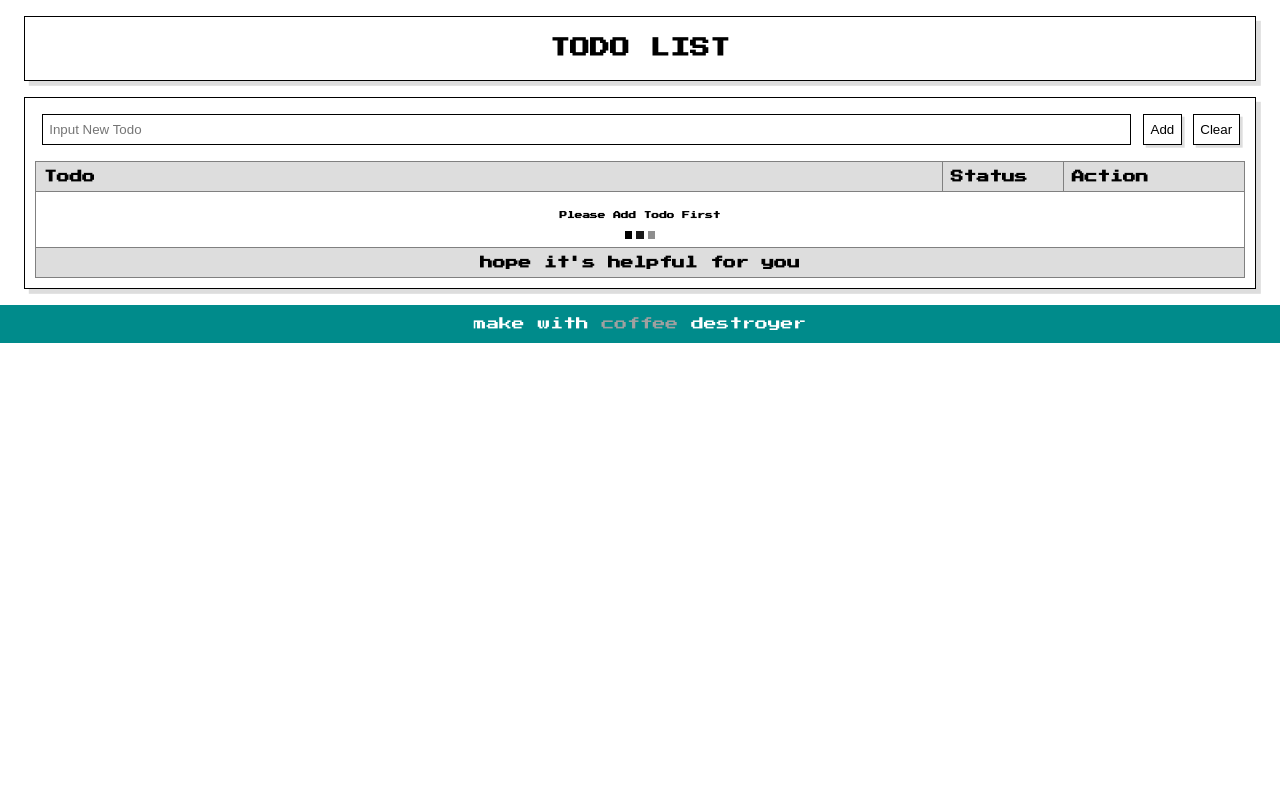
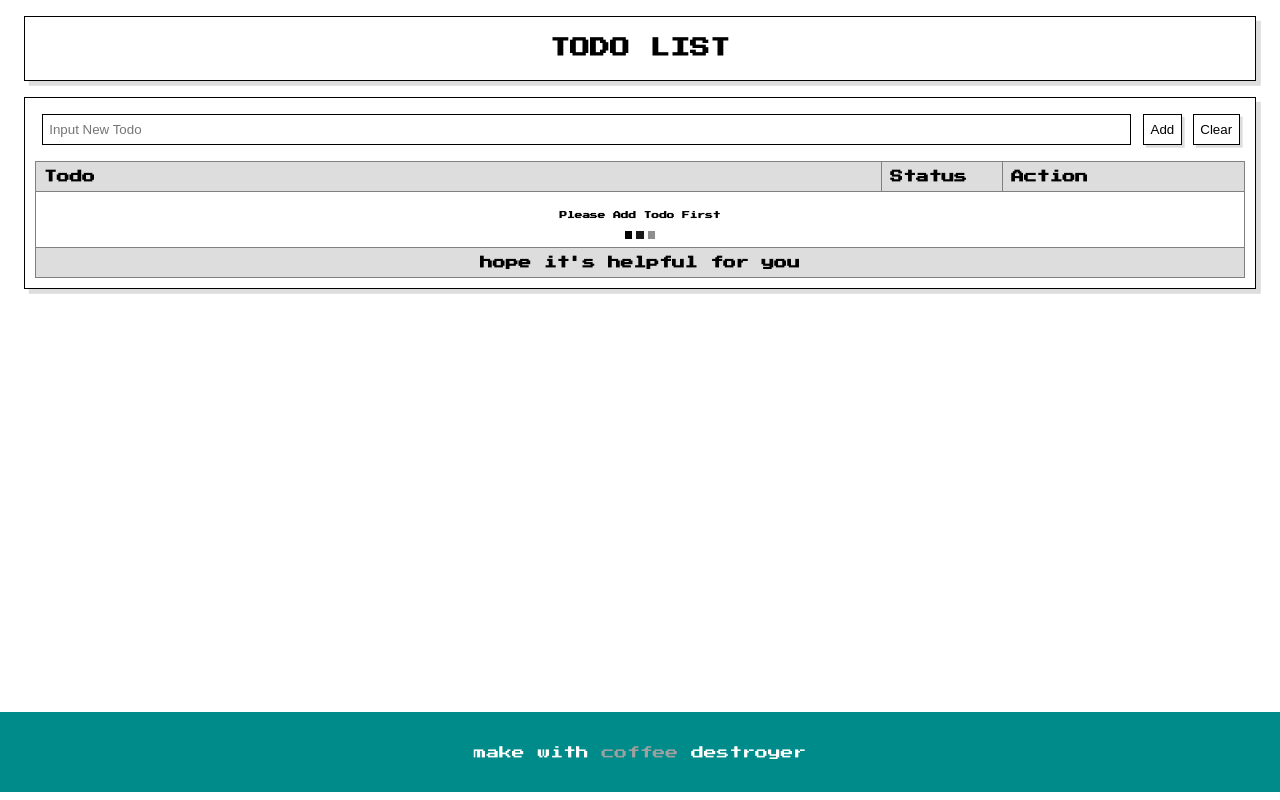
Before and after one commit to renoalane/2-TodoList, a React (Vite) app: page / in a window 1280 px wide. Built offline with nearby package versions, Linux system fonts and the light colour scheme.

Commit message:
Adjustment the size of page and table

```diff
--- a/src/components/Footer.tsx
+++ b/src/components/Footer.tsx
@@ -3,10 +3,12 @@ import styled from "styled-components";
 const WrapperFooter = styled.footer`
   display: flex;
   justify-content: center;
+  align-items: center;
   width: 100%;
   background-color: darkcyan;
   color: #fff;
   font-size: 0.8em;
+  min-height: 10vh;
 `;
 
 const SpanFooter = styled.span`
--- a/src/components/ListTodo.tsx
+++ b/src/components/ListTodo.tsx
@@ -59,9 +59,9 @@ const ListTodo = () => {
     <TableList border={1} cellPadding={8} width={"100%"}>
       <thead>
         <TrHeadFoot>
-          <td width={"75%"}>Todo</td>
+          <td width={"70%"}>Todo</td>
           <td width={"10%"}>Status</td>
-          <td width={"15%"}>Action</td>
+          <td width={"20%"}>Action</td>
         </TrHeadFoot>
       </thead>
       <tbody>
--- a/src/layouts/AppLayout.tsx
+++ b/src/layouts/AppLayout.tsx
@@ -11,10 +11,15 @@ const WrapperDiv = styled.div`
   box-shadow: 0.3em 0.3em #ddd;
 `;
 
+// MAIN
+const MainDiv = styled.main`
+  min-height: 87vh;
+`;
+
 const AppLayout = () => {
   return (
-    <div>
-      <main>
+    <div style={{ minHeight: "90vh" }}>
+      <MainDiv>
         {/* HEADER */}
         <WrapperDiv>
           <Header />
@@ -24,8 +29,8 @@ const AppLayout = () => {
           <Outlet />
         </WrapperDiv>
         {/* FOOTER */}
-        <Footer />
-      </main>
+      </MainDiv>
+      <Footer />
     </div>
   );
 };
```
